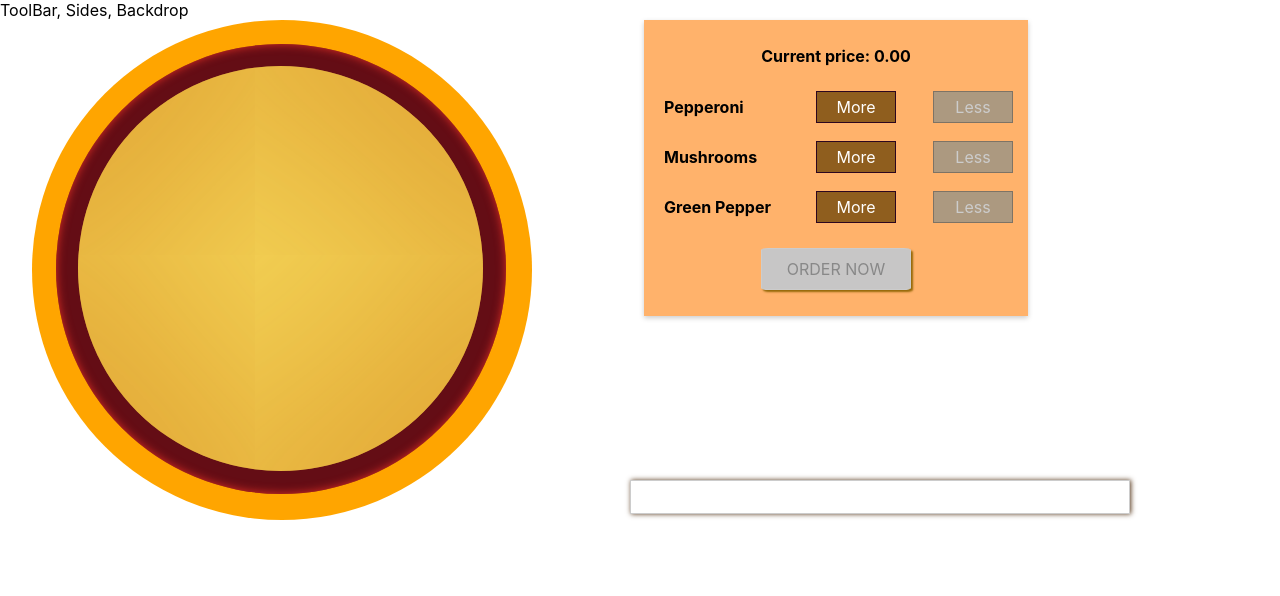
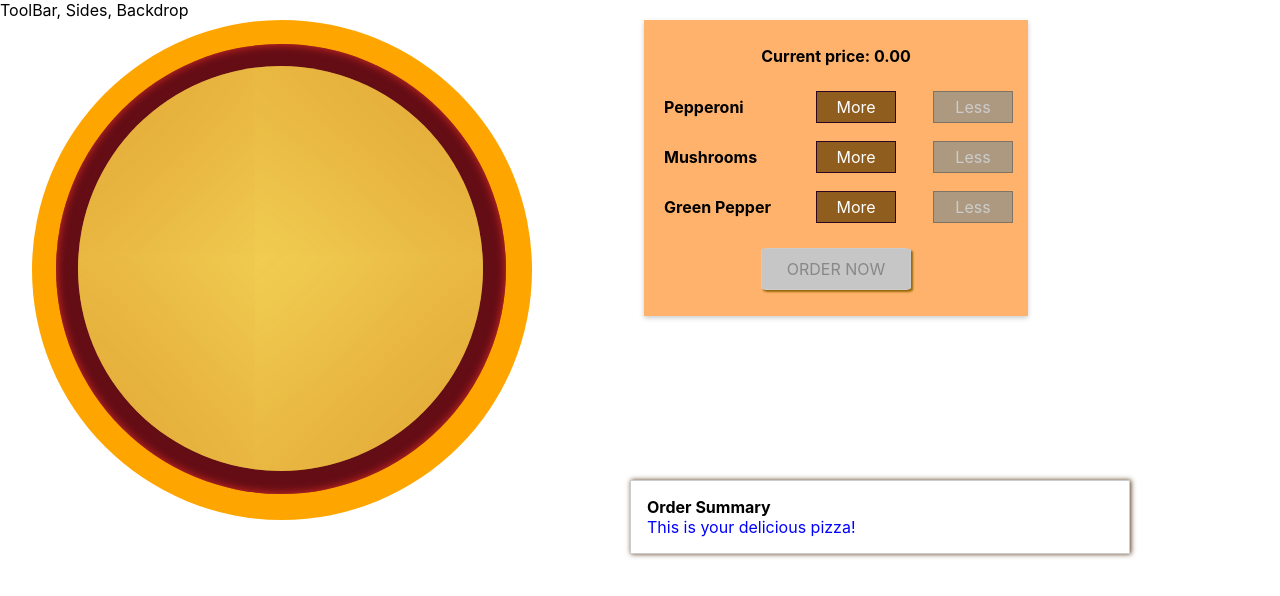
Before and after one commit to HelenDrug/build-o-pizza, a React (Create React App) app in the folder build-o-pizza/: page / in a window 1280 px wide. Shown: the top 596 px of the page. Built offline with nearby package versions, Linux system fonts and the light colour scheme.

Commit message:
added OderSummary component

```diff
--- a/build-o-pizza/src/components/Pizza/OrderSummary/OrderContent.js
+++ b/build-o-pizza/src/components/Pizza/OrderSummary/OrderContent.js
@@ -0,0 +1,16 @@
+import styled from "styled-components";
+
+const List = styled.ul``;
+
+export const OrderContent = ({ ingredients }) => {
+  console.log(ingredients);
+  return (
+    <List>
+      {Object.keys(ingredients).map((item) => {
+        <li>
+          Item : {item}: {ingredients[item]};
+        </li>;
+      })}
+    </List>
+  );
+};
--- a/build-o-pizza/src/components/Pizza/OrderSummary/OrderHeader.js
+++ b/build-o-pizza/src/components/Pizza/OrderSummary/OrderHeader.js
@@ -0,0 +1,4 @@
+import styled from "styled-components";
+export const OrderHeader = styled.h3`
+  font-size: 16px;
+`;
--- a/build-o-pizza/src/components/Pizza/OrderSummary/OrderSummary.js
+++ b/build-o-pizza/src/components/Pizza/OrderSummary/OrderSummary.js
@@ -1,7 +1,13 @@
-export const OrderSummary = ({ingredients}) => {
-  return (<>
-    <OrderHeader></OrderHeader>
-    <OrderType></OrderType>
-    <OrderContent ingredients={ingredients}></OrderContent>
-  </>);
+import { OrderHeader } from "./OrderHeader";
+import { OrderType } from "./OrderType";
+import { OrderContent } from "./OrderContent";
+
+export const OrderSummary = ({ ingredients }) => {
+  return (
+    <>
+      <OrderHeader>Order Summary</OrderHeader>
+      <OrderType>This is your delicious pizza!</OrderType>
+      <OrderContent ingredients={ingredients}>1</OrderContent>
+    </>
+  );
 };
--- a/build-o-pizza/src/components/Pizza/OrderSummary/OrderType.js
+++ b/build-o-pizza/src/components/Pizza/OrderSummary/OrderType.js
@@ -0,0 +1,5 @@
+import styled from "styled-components";
+
+export const OrderType = styled.p`
+  color: blue;
+`;
--- a/build-o-pizza/src/components/UI/Modal/Modal.js
+++ b/build-o-pizza/src/components/UI/Modal/Modal.js
@@ -1,5 +1,10 @@
 import { StyledModal } from "./StyledModal";
+import { OrderSummary } from "../../Pizza/OrderSummary/OrderSummary";
 
-export const Modal = ({ children }) => {
-  return <StyledModal>{children}</StyledModal>;
+export const Modal = ({ ingredients }) => {
+  return (
+    <StyledModal>
+      <OrderSummary ingredients={ingredients}></OrderSummary>
+    </StyledModal>
+  );
 };
--- a/build-o-pizza/src/containers/PizzaBuilder/PizzaBuilder.js
+++ b/build-o-pizza/src/containers/PizzaBuilder/PizzaBuilder.js
@@ -2,6 +2,7 @@ import Pizza from "../../components/Pizza/Pizza";
 import { useState } from "react";
 import { BuildControls } from "../../components/Pizza/BuildControls/BuildControls.js";
 import { Modal } from "../../components/UI/Modal/Modal";
+import { OrderSummary } from "../../components/Pizza/OrderSummary/OrderSummary";
 
 const INGREDIENT_PRICE = {
   pepperoni: 1,
@@ -71,7 +72,7 @@ const PizzaBuilder = () => {
   }
   return (
     <>
-      <Modal />
+      <Modal ingredients={pizza.ingredients} />
       <Pizza ingredients={pizza.ingredients} />
       <BuildControls
         ingredientAdded={addIngredient}
```
Also changed, not shown: 1 other file (tests, documents, lock files or other folders).
